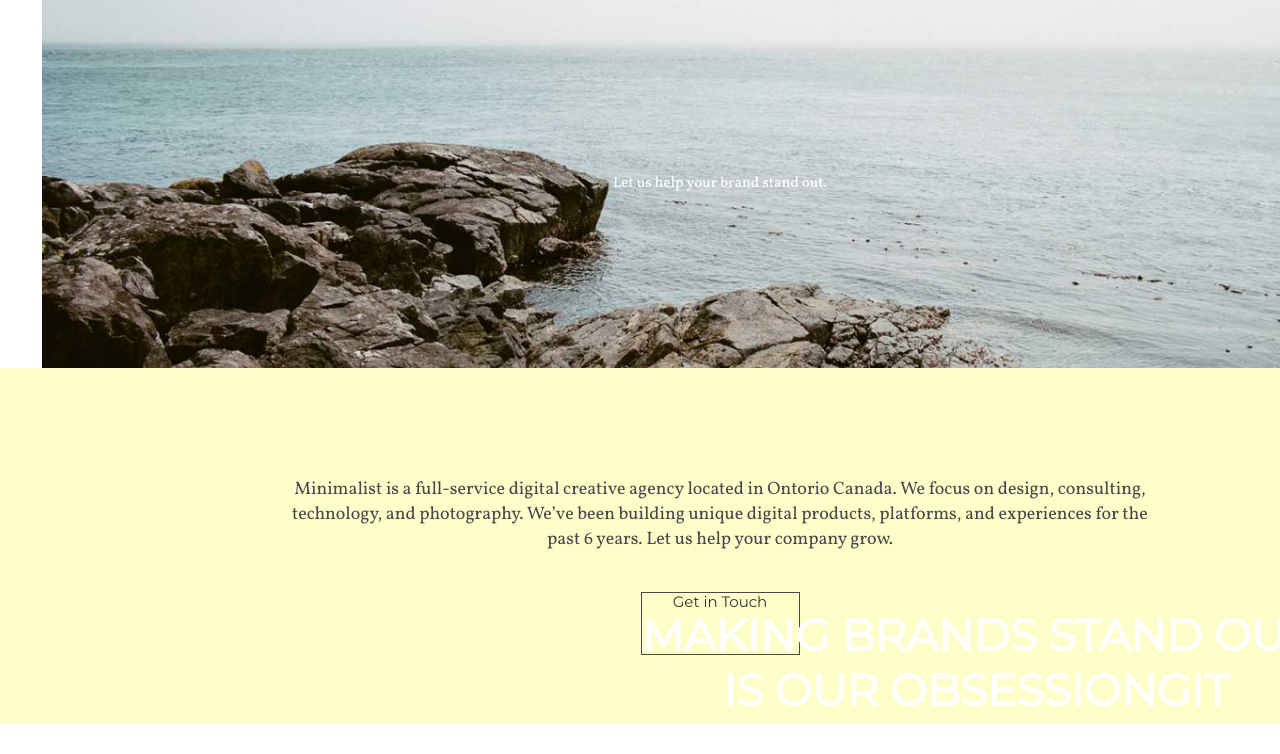
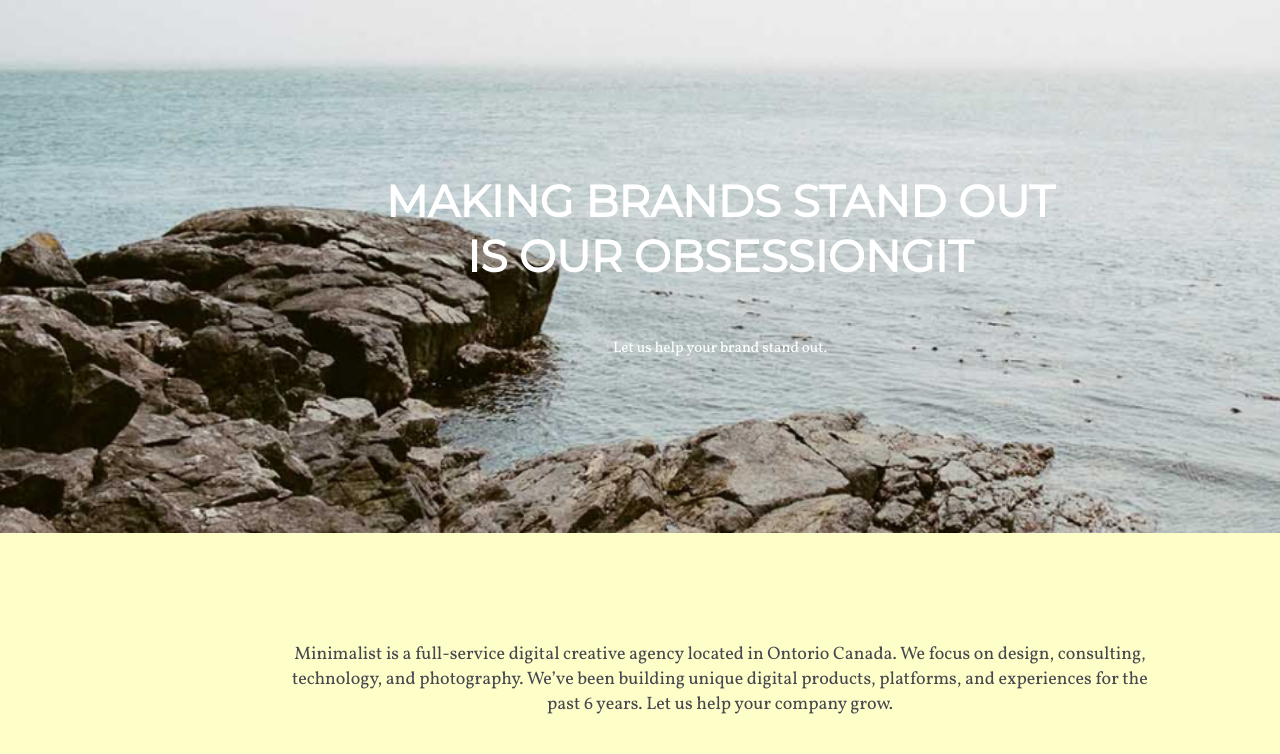
Before and after one commit to MaximKarlov/minimal-blended12-terminal, a website built with Parcel: page src/index.html in a window 1280 px wide. Shown: the top 754 px of the page. Built offline with nearby package versions, Linux system fonts and the light colour scheme.

Commit message:
make title

```diff
--- a/src/sass/_frame-2.scss
+++ b/src/sass/_frame-2.scss
@@ -19,7 +19,7 @@
   text-transform: uppercase;
   color: var(--second-text-color);
 }
-.frame-2__title {
+.frame-2__title::after {
   position: absolute;
   bottom: 27px;
   left: 50%;
```
